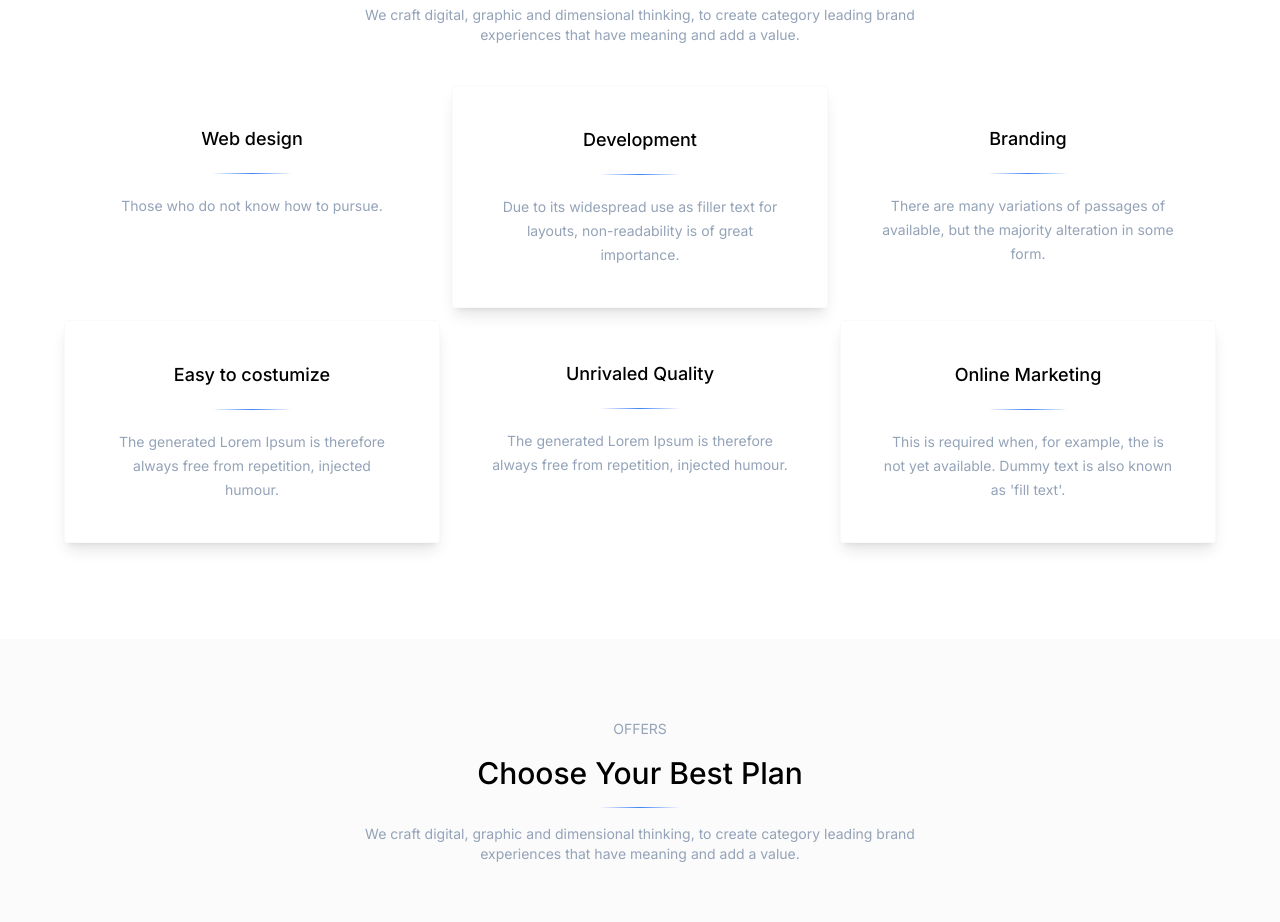
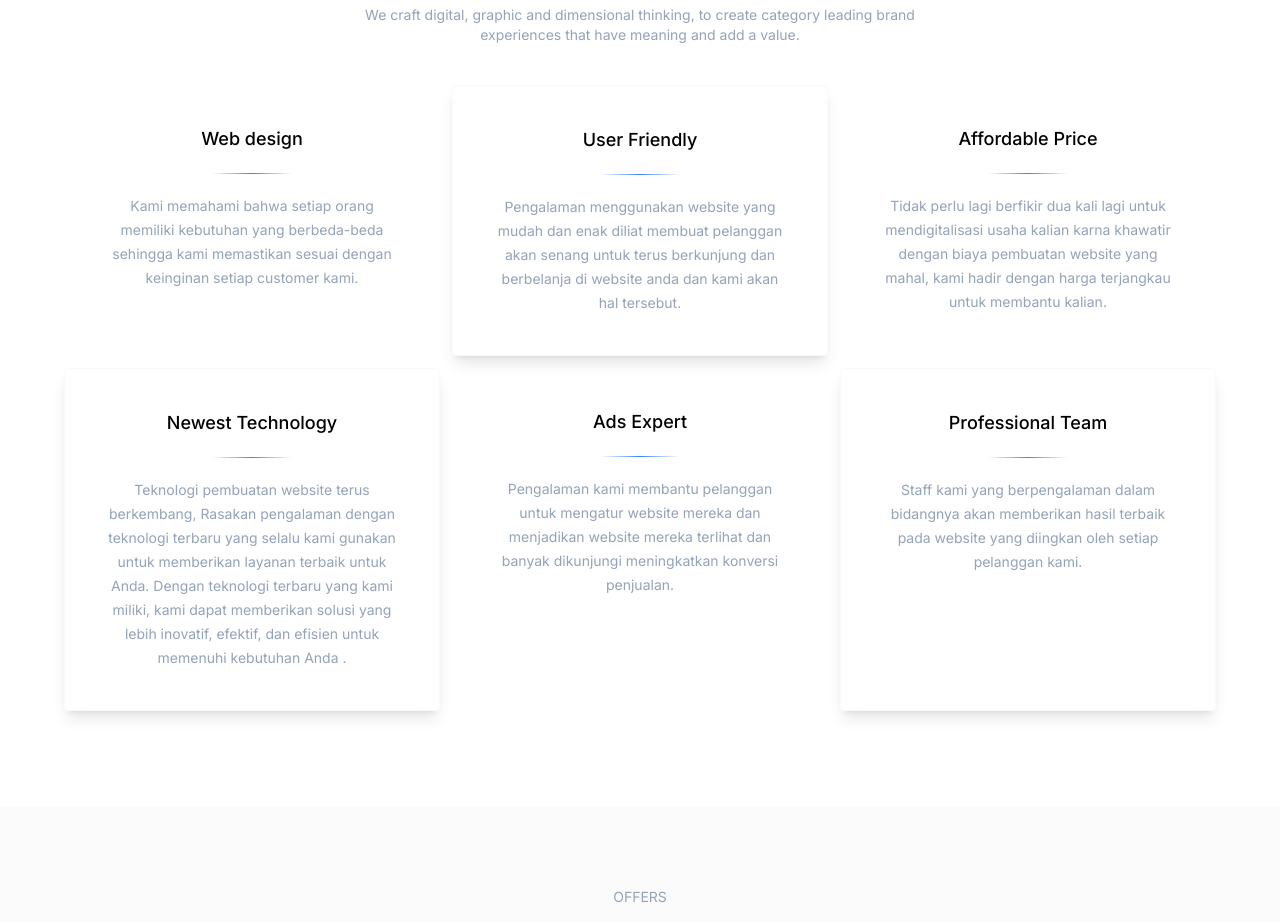
Before and after one commit to alammooo/entitagweb, a Next.js app: page / in a window 1280 px wide. Shown: the part 820-1742 px from the top of the page. Built offline with nearby package versions, Linux system fonts and the light colour scheme; a web font is replaced by a local one.

Commit message:
Update services.tsx

```diff
--- a/data/services.tsx
+++ b/data/services.tsx
@@ -2,31 +2,31 @@ export const services = [
   {
     icon: <div></div>,
     title: "Web design",
-    text: "Those who do not know how to pursue.",
+    text: "Kami memahami bahwa setiap orang memiliki kebutuhan yang berbeda-beda sehingga kami memastikan sesuai dengan keinginan setiap customer kami.",
   },
   {
     icon: <div></div>,
-    title: "Development",
-    text: "Due to its widespread use as filler text for layouts, non-readability is of great importance.",
+    title: "User Friendly",
+    text: "Pengalaman menggunakan website yang mudah dan enak diliat membuat pelanggan akan senang untuk terus berkunjung dan berbelanja di website anda dan kami akan hal tersebut.",
   },
   {
     icon: <div></div>,
-    title: "Branding",
-    text: "There are many variations of passages of available, but the majority alteration in some form.",
+    title: "Affordable Price",
+    text: "Tidak perlu lagi berfikir dua kali lagi untuk mendigitalisasi usaha kalian karna khawatir dengan biaya pembuatan website yang mahal, kami hadir dengan harga terjangkau untuk membantu kalian.",
   },
   {
     icon: <div></div>,
-    title: "Easy to costumize",
-    text: "The generated Lorem Ipsum is therefore always free from repetition, injected humour.",
+    title: "Newest Technology",
+    text: "Teknologi pembuatan website terus berkembang, Rasakan pengalaman dengan teknologi terbaru yang selalu kami gunakan untuk memberikan layanan terbaik untuk Anda. Dengan teknologi terbaru yang kami miliki, kami dapat memberikan solusi yang lebih inovatif, efektif, dan efisien untuk memenuhi kebutuhan Anda .",
   },
   {
     icon: <div></div>,
-    title: "Unrivaled Quality",
-    text: "The generated Lorem Ipsum is therefore always free from repetition, injected humour.",
+    title: "Ads Expert",
+    text: "Pengalaman kami membantu pelanggan untuk mengatur website mereka dan menjadikan website mereka terlihat dan banyak dikunjungi meningkatkan konversi penjualan.",
   },
   {
     icon: <div></div>,
-    title: "Online Marketing",
-    text: "This is required when, for example, the is not yet available. Dummy text is also known as 'fill text'. ",
+    title: "Professional Team",
+    text: "Staff kami yang berpengalaman dalam bidangnya akan memberikan hasil terbaik pada website yang diingkan oleh setiap pelanggan kami. ",
   },
 ]
```
